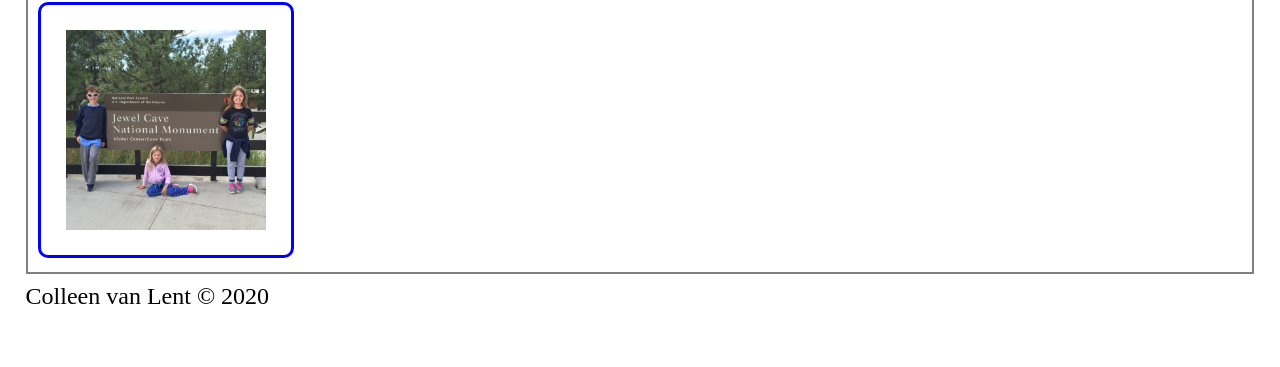
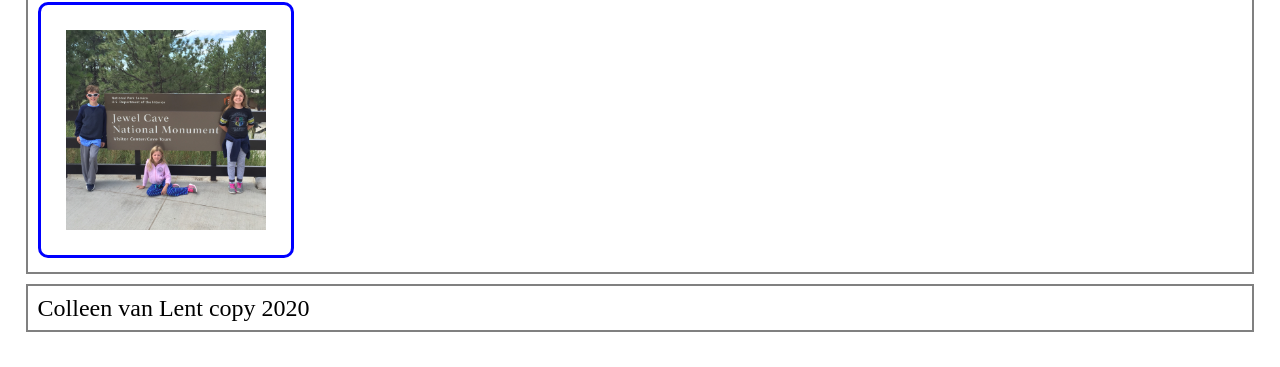
Before and after one commit to katievalus/katievalus.github.io, a plain HTML site: page personal.html in a window 1280 px wide. Shown: the part 560-927 px from the top of the page. Before the commit the page ends 893 px from the top, so only its background shows below. Drawn offline with Linux system fonts and the light colour scheme.

Commit message:
Add files via upload

```diff
--- a/personal.html
+++ b/personal.html
@@ -31,6 +31,8 @@
 		<img src = "images/falling.jpg" alt = "child pretending to fall off a rock" width="25"/>
 		<img src = "images/jewel_cave.jpg" alt = "three kids at jewel cave national monument" width="1000"/>
 	</main>
-	Colleen van Lent &copy; 2020
+	<footer>
+		<p>Colleen van Lent copy 2020</p>
+	</footer>
 </body>
 </html>
```
Also changed, not shown: random.html (+1 -1 lines), Screenshots/HW1-Index-850px.png (added), Screenshots/HW1-Random-850px.png (added), 1 other file.
